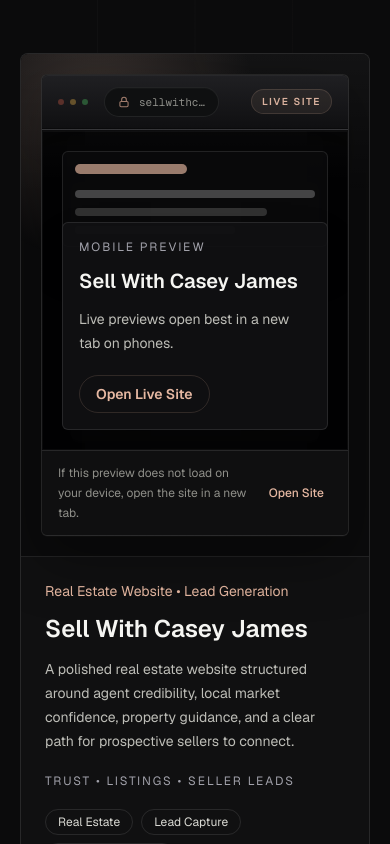
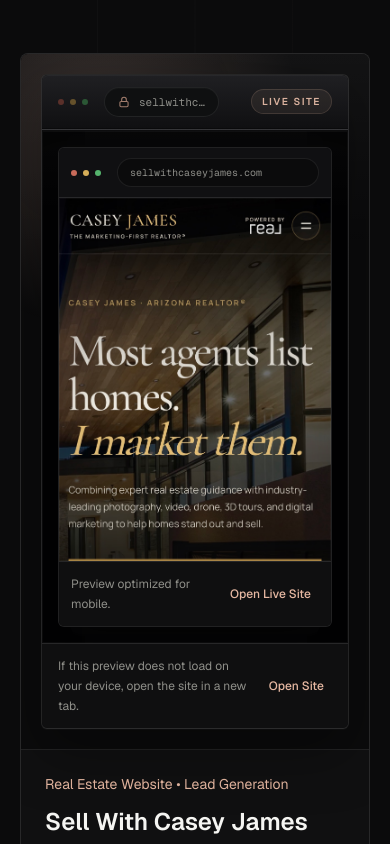
Before and after one commit to tr3ylbry/treydmarkTechWebsite, a Next.js app: page / in a window 390 px wide. Shown: the part 1920-2764 px from the top of the page. Built offline with nearby package versions, Linux system fonts and the light colour scheme.

Commit message:
feat: add mobile preview images and update project details for portfolio entries

```diff
--- a/src/app/page.tsx
+++ b/src/app/page.tsx
@@ -338,40 +338,58 @@
   project: (typeof portfolioProjects)[number];
 }) {
   return (
-    <div className="browser-stage relative flex min-h-[320px] overflow-hidden border-t border-white/[0.03] p-5 shadow-[inset_0_0_0_1px_rgba(255,255,255,0.02),inset_0_18px_30px_rgba(0,0,0,0.14)] before:pointer-events-none before:absolute before:inset-0 before:shadow-[inset_0_0_0_1px_rgba(255,255,255,0.02),inset_0_22px_30px_rgba(0,0,0,0.18),inset_0_-22px_28px_rgba(0,0,0,0.12)] sm:hidden">
-      <div className="absolute inset-x-5 top-5 rounded-md border border-white/10 bg-[#0B0B0C]/78 p-3 shadow-[0_18px_42px_rgba(0,0,0,0.24)]">
-        <div className="h-2.5 w-28 rounded-full bg-[#E6B8A2]/65" />
-        <div className="mt-4 space-y-2.5">
-          <div className="h-2 rounded-full bg-white/24" />
-          <div className="h-2 w-4/5 rounded-full bg-white/16" />
-          <div className="h-2 w-2/3 rounded-full bg-white/10" />
+    <div className="browser-stage relative overflow-hidden border-t border-white/[0.03] p-4 shadow-[inset_0_0_0_1px_rgba(255,255,255,0.02),inset_0_18px_30px_rgba(0,0,0,0.14)] before:pointer-events-none before:absolute before:inset-0 before:shadow-[inset_0_0_0_1px_rgba(255,255,255,0.02),inset_0_22px_30px_rgba(0,0,0,0.18),inset_0_-22px_28px_rgba(0,0,0,0.12)] sm:hidden">
+      <div className="relative overflow-hidden rounded-md border border-white/10 bg-[#080809] shadow-[0_18px_44px_rgba(0,0,0,0.28)]">
+        <div className="flex items-center gap-2 border-b border-white/10 bg-[#111113]/95 px-3 py-2.5">
+          <div className="flex gap-1.5">
+            <span className="size-1.5 rounded-full bg-[#C96B5A]" />
+            <span className="size-1.5 rounded-full bg-[#D6AE59]" />
+            <span className="size-1.5 rounded-full bg-[#55B46D]" />
+          </div>
+          <div className="ml-2 min-w-0 flex-1 rounded-full border border-white/8 bg-[#0B0B0C] px-3 py-1.5">
+            <p className="truncate font-mono text-[10px] text-[#8E8E89]">
+              {getProjectHost(project.href)}
+            </p>
           </div>
         </div>
-      <div className="relative z-10 mt-auto w-full rounded-md border border-white/10 bg-[#111113]/92 p-4 shadow-2xl shadow-black/30">
-        <p className="text-xs uppercase tracking-[0.16em] text-[#A1A1AA]">
-          Mobile Preview
-        </p>
-        <p className="mt-3 text-xl font-semibold text-[#F5F5F2]">
-          {project.title}
-        </p>
-        <p className="mt-3 text-sm leading-6 text-[#BDBDB7]">
-          Live previews open best in a new tab on phones.
+        <div className="relative aspect-[9/12] overflow-hidden bg-[#050506]">
+          <Image
+            src={getProjectMobilePreviewImage(project)}
+            alt={` mobile website preview`}
+            fill
+            sizes="(max-width: 639px) 90vw, 0px"
+            className="object-cover object-top"
+          />
+          <div className="pointer-events-none absolute inset-0 shadow-[inset_0_0_0_1px_rgba(255,255,255,0.035),inset_0_-28px_40px_rgba(0,0,0,0.18)]" />
+        </div>
+        <div className="flex items-center justify-between gap-3 border-t border-white/10 bg-[#0F0F10] px-3 py-3">
+          <p className="text-xs leading-5 text-[#8F8F89]">
+            Preview optimized for mobile.
           </p>
           <a
             href={project.href}
             target="_blank"
             rel="noopener noreferrer"
-          className="interactive-button secondary-cta mt-5 inline-flex rounded-full border border-[#E6B8A2]/15 px-4 py-2 text-sm font-semibold text-[#E6B8A2] hover:bg-[#E6B8A2]/8 hover:text-[#F1C8B8]"
+            className="shrink-0 rounded-full px-2 py-1 text-xs font-medium text-[#E6B8A2] transition hover:bg-white/[0.045] hover:text-[#F1C8B8] focus-visible:outline-none focus-visible:ring-2 focus-visible:ring-[#E6B8A2]/45 focus-visible:ring-offset-2 focus-visible:ring-offset-[#111113]"
           >
             Open Live Site
           </a>
         </div>
       </div>
+    </div>
   );
 }
 
-function getProjectPreviewHref(project: { href: string; previewHref?: string }) {
-  return project.previewHref || project.href;
+function getProjectPreviewHref(project: {
+  href: string;
+  iframeUrl?: string;
+  previewHref?: string;
+}) {
+  return project.iframeUrl || project.previewHref || project.href;
+}
+
+function getProjectMobilePreviewImage(project: { mobilePreviewImage: string }) {
+  return project.mobilePreviewImage;
 }
 
 function getProjectHost(href: string) {
--- a/src/lib/site-content.ts
+++ b/src/lib/site-content.ts
@@ -86,6 +86,9 @@
     tags: ["Real Estate", "Lead Capture", "Responsive Design"],
     tone: "Trust • Listings • Seller Leads",
     href: "https://sellwithcaseyjames.com/",
+    liveUrl: "https://sellwithcaseyjames.com/",
+    iframeUrl: "https://sellwithcaseyjames.com/",
+    mobilePreviewImage: "/portfolio/sell-with-casey-james-mobile-preview.jpg",
   },
   {
     title: "Jorge Pensky Tennis Academy",
@@ -95,6 +98,9 @@
     tags: ["Sports Academy", "Program UX", "Inquiry Flow"],
     tone: "Coaching • Programs • Enrollment",
     href: "https://jorgepenskytennisacademy.com/",
+    liveUrl: "https://jorgepenskytennisacademy.com/",
+    iframeUrl: "https://jorgepenskytennisacademy.com/",
+    mobilePreviewImage: "/portfolio/jorge-pensky-tennis-academy-mobile-preview.jpg",
   },
 ];
 
```
Also changed, not shown: public/portfolio/jorge-pensky-tennis-academy-mobile-preview.jpg (added), public/portfolio/sell-with-casey-james-mobile-preview.jpg (added). Lines whose indentation alone changed are shown as unchanged.
